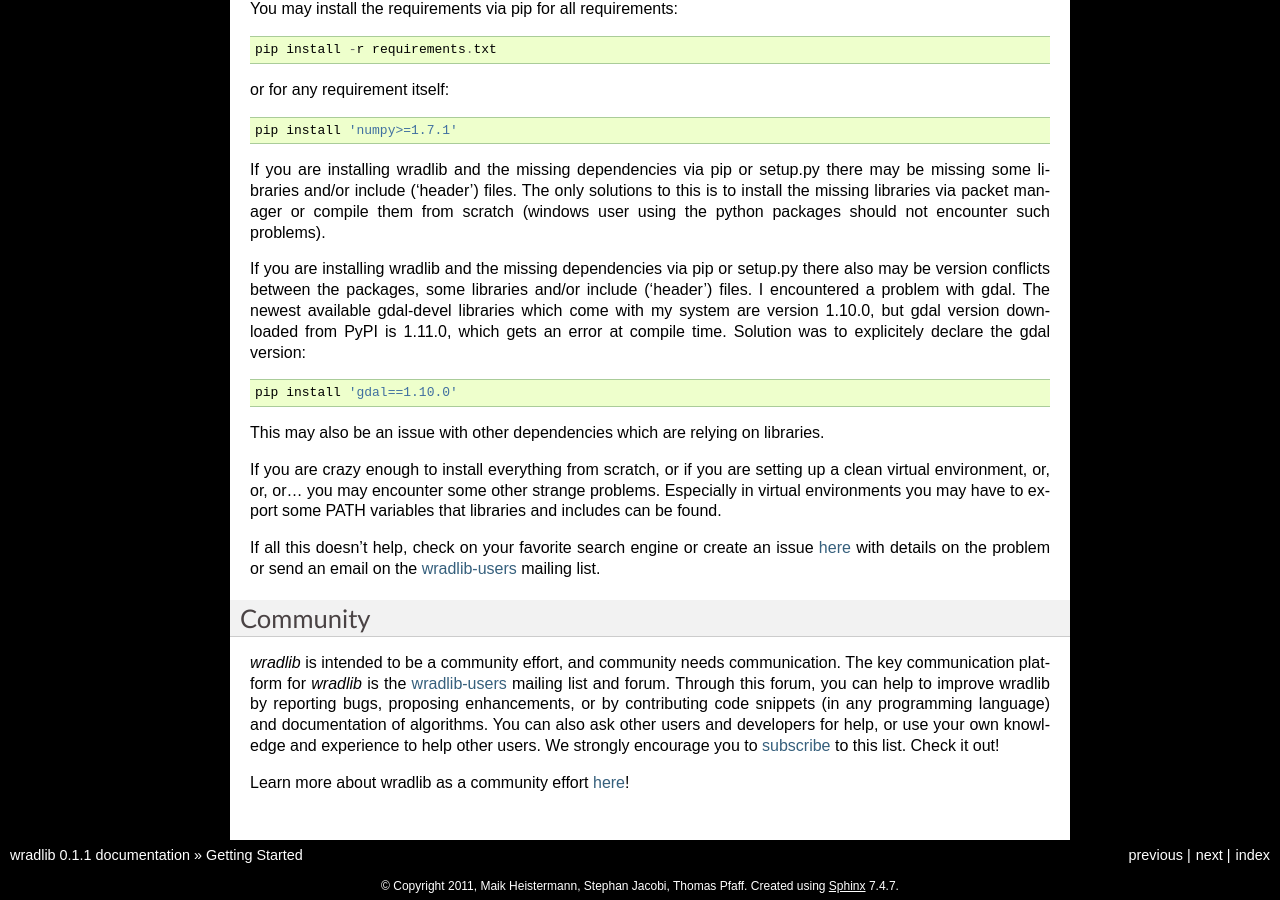
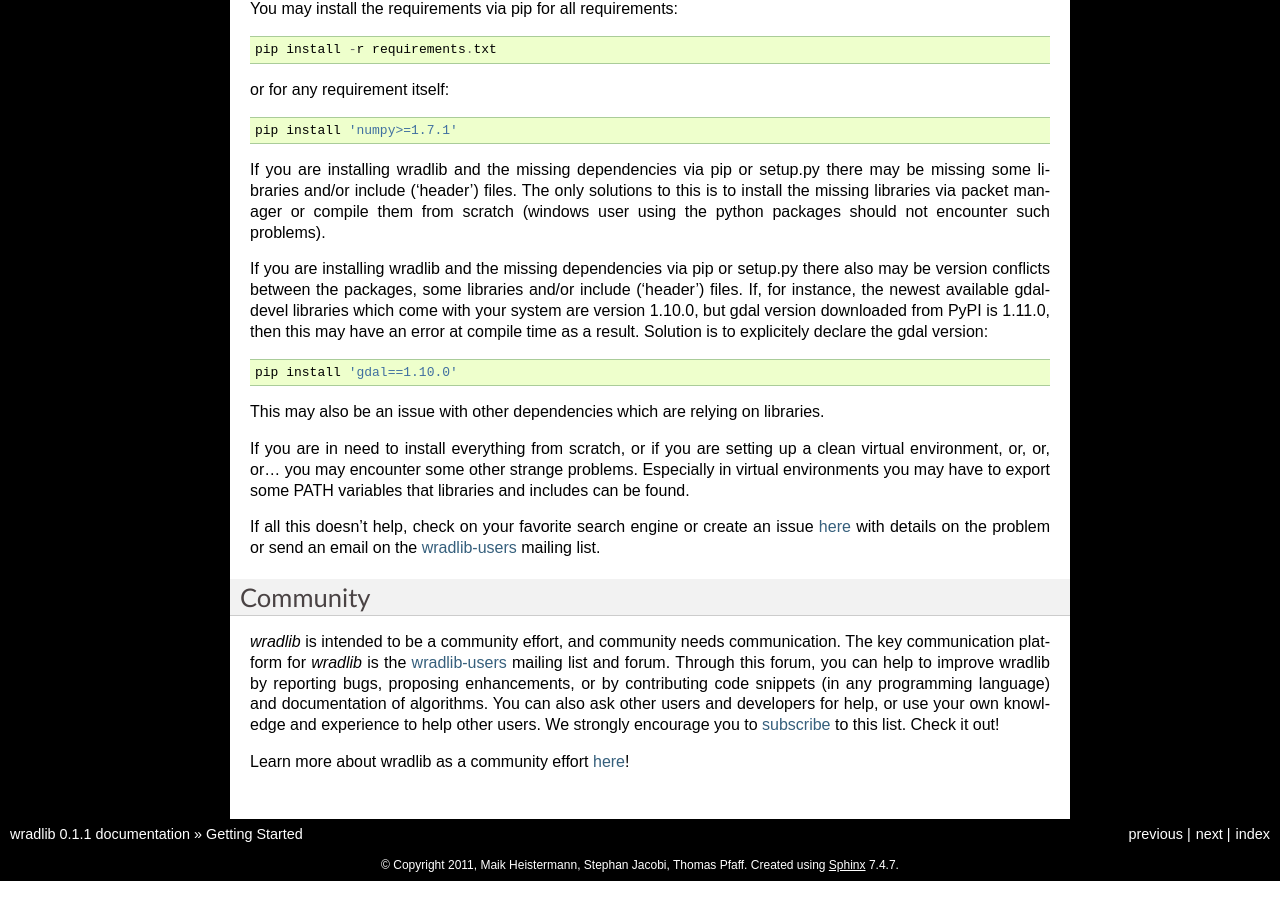
Before and after one commit to wradlib/wradlib-docs, a Sphinx documentation site: the page built from source/gettingstarted.rst, in a window 1280 px wide and 900 px high, scrolled down 4541 px. Built offline with Sphinx 7.4.7, drawn with Linux system fonts in a browser that asks for light colours; formulas are drawn with MathJax 3.

Commit message:
MIN: changed some phrases in the 'known issue' section

```diff
--- a/source/gettingstarted.rst
+++ b/source/gettingstarted.rst
@@ -214,13 +214,13 @@ or for any requirement itself::
 
 If you are installing wradlib and the missing dependencies via pip or setup.py there may be missing some libraries and/or include ('header') files. The only solutions to this is to install the missing libraries via packet manager or compile them from scratch (windows user using the python packages should not encounter such problems).
 
-If you are installing wradlib and the missing dependencies via pip or setup.py there also may be version conflicts between the packages, some libraries and/or include ('header') files. I encountered a problem with gdal. The newest available gdal-devel libraries which come with my system are version 1.10.0, but gdal version downloaded from PyPI is 1.11.0, which gets an error at compile time. Solution was to explicitely declare the gdal version::
+If you are installing wradlib and the missing dependencies via pip or setup.py there also may be version conflicts between the packages, some libraries and/or include ('header') files. If, for instance, the newest available gdal-devel libraries which come with your system are version 1.10.0, but gdal version downloaded from PyPI is 1.11.0, then this may have an error at compile time as a result. Solution is to explicitely declare the gdal version::
 
     pip install 'gdal==1.10.0'
 
 This may also be an issue with other dependencies which are relying on libraries.
 
-If you are crazy enough to install everything from scratch, or if you are setting up a clean virtual environment, or, or, or... you may encounter some other strange problems. Especially in virtual environments you may have to export some PATH variables that libraries and includes can be found.
+If you are in need to install everything from scratch, or if you are setting up a clean virtual environment, or, or, or... you may encounter some other strange problems. Especially in virtual environments you may have to export some PATH variables that libraries and includes can be found.
 
 If all this doesn't help, check on your favorite search engine or create an issue `here <https://bitbucket.org/wradlib/wradlib/issues?status=new&status=open>`_ with details on the problem or send an email on the `wradlib-users <https://groups.google.com/forum/?fromgroups=#!forum/wradlib-users>`_ mailing list.
 
```
